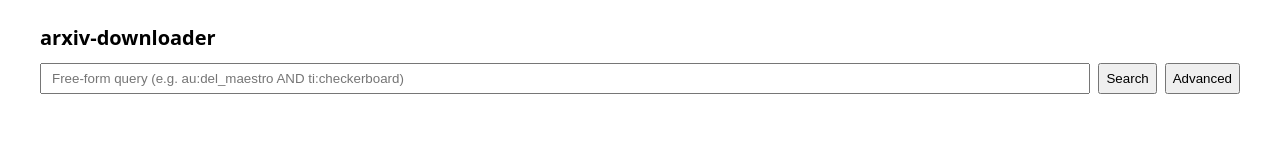
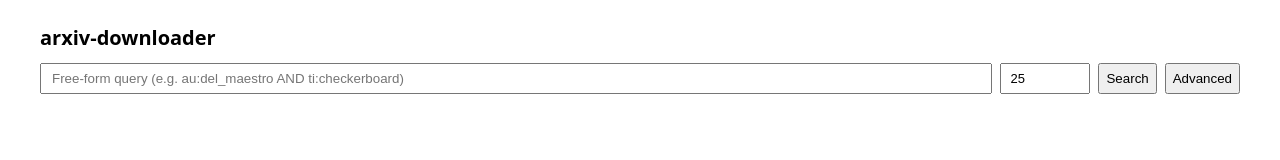
Before and after one commit to winstoncheong/arxiv-downloader, a React (Vite) app in the folder frontend/: page / in a window 1280 px wide. Shown: the top 160 px of the page. Built offline with nearby package versions, Linux system fonts and the light colour scheme.

Commit message:
max results always visible; cache last query and results in localStorage

```diff
--- a/frontend/src/App.tsx
+++ b/frontend/src/App.tsx
@@ -1,39 +1,67 @@
-import { useState } from 'react';
+import { useCallback, useEffect, useState } from 'react';
 import SearchBar from './SearchBar';
 import ResultsTable from './ResultsTable';
 import { searchPapers } from './api';
 import type { Paper, SearchResponse } from './types';
 
+const CACHE_KEY = 'arxiv-downloader-cache';
+
+function loadCache(): { params: Record<string, string | number>; papers: Paper[] } | null {
+  try {
+    const raw = localStorage.getItem(CACHE_KEY);
+    if (!raw) return null;
+    return JSON.parse(raw);
+  } catch {
+    return null;
+  }
+}
+
+function saveCache(params: Record<string, string | number>, papers: Paper[]) {
+  try {
+    localStorage.setItem(CACHE_KEY, JSON.stringify({ params, papers }));
+  } catch { /* quota exceeded, ignore */ }
+}
+
 export default function App() {
-  const [papers, setPapers] = useState<Paper[]>([]);
+  const cache = loadCache();
+  const [papers, setPapers] = useState<Paper[]>(cache?.papers ?? []);
   const [loading, setLoading] = useState(false);
   const [total, setTotal] = useState(0);
   const [error, setError] = useState('');
 
-  const handleSearch = async (params: Record<string, string | number>) => {
+  const handleSearch = useCallback(async (params: Record<string, string | number>) => {
     setLoading(true);
     setError('');
     try {
       const data: SearchResponse = await searchPapers(params);
       setPapers(data.papers);
       setTotal(data.total);
+      saveCache(params, data.papers);
     } catch (e) {
       setError(String(e));
       setPapers([]);
     } finally {
       setLoading(false);
     }
-  };
+  }, []);
+
+  useEffect(() => {
+    if (cache?.params && cache.papers.length > 0) {
+      setTotal(cache.papers.length);
+    }
+  }, []);
 
   return (
     <div style={{ maxWidth: 1200, margin: '0 auto', padding: '16px 20px', fontFamily: 'system-ui, sans-serif' }}>
       <h1 style={{ fontSize: 20, margin: '0 0 12px' }}>arxiv-downloader</h1>
-      <SearchBar onSearch={handleSearch} />
+      <SearchBar initialParams={cache?.params} onSearch={handleSearch} />
       {error && <p style={{ color: 'red' }}>{error}</p>}
       {loading && <p>Searching…</p>}
       {!loading && papers.length > 0 && (
         <>
-          <p style={{ fontSize: 13, color: '#666', margin: '0 0 8px' }}>Showing {papers.length} of {total} results</p>
+          <p style={{ fontSize: 13, color: '#666', margin: '0 0 8px' }}>
+            {cache && 'Restored '}Showing {papers.length} of {total} results
+          </p>
           <ResultsTable papers={papers} />
         </>
       )}
--- a/frontend/src/SearchBar.tsx
+++ b/frontend/src/SearchBar.tsx
@@ -1,15 +1,16 @@
 import { useState } from 'react';
 
 interface SearchBarProps {
+  initialParams?: Record<string, string | number>;
   onSearch: (params: Record<string, string | number>) => void;
 }
 
-export default function SearchBar({ onSearch }: SearchBarProps) {
-  const [query, setQuery] = useState('');
-  const [author, setAuthor] = useState('');
-  const [title, setTitle] = useState('');
-  const [category, setCategory] = useState('');
-  const [maxResults, setMaxResults] = useState(25);
+export default function SearchBar({ initialParams, onSearch }: SearchBarProps) {
+  const [query, setQuery] = useState(String(initialParams?.query ?? ''));
+  const [author, setAuthor] = useState(String(initialParams?.author ?? ''));
+  const [title, setTitle] = useState(String(initialParams?.title ?? ''));
+  const [category, setCategory] = useState(String(initialParams?.category ?? ''));
+  const [maxResults, setMaxResults] = useState(Number(initialParams?.max_results ?? 25));
   const [showAdvanced, setShowAdvanced] = useState(false);
 
   const handleSubmit = (e: React.FormEvent) => {
@@ -27,6 +28,14 @@
           onChange={(e) => setQuery(e.target.value)}
           style={{ flex: 1, padding: '6px 10px' }}
         />
+        <input
+          type="number"
+          placeholder="Max"
+          value={maxResults}
+          onChange={(e) => setMaxResults(Number(e.target.value))}
+          style={{ padding: '6px 8px', width: 70, fontSize: 13 }}
+          title="Max results"
+        />
         <button type="submit">Search</button>
         <button type="button" onClick={() => setShowAdvanced(!showAdvanced)}>
           {showAdvanced ? 'Hide' : 'Advanced'}
@@ -37,7 +46,6 @@
           <input placeholder="Author" value={author} onChange={(e) => setAuthor(e.target.value)} style={{ padding: '4px 8px' }} />
           <input placeholder="Title" value={title} onChange={(e) => setTitle(e.target.value)} style={{ padding: '4px 8px' }} />
           <input placeholder="Category (e.g. math.NT)" value={category} onChange={(e) => setCategory(e.target.value)} style={{ padding: '4px 8px' }} />
-          <input type="number" placeholder="Max results" value={maxResults} onChange={(e) => setMaxResults(Number(e.target.value))} style={{ padding: '4px 8px', width: 100 }} />
         </div>
       )}
     </form>
```
